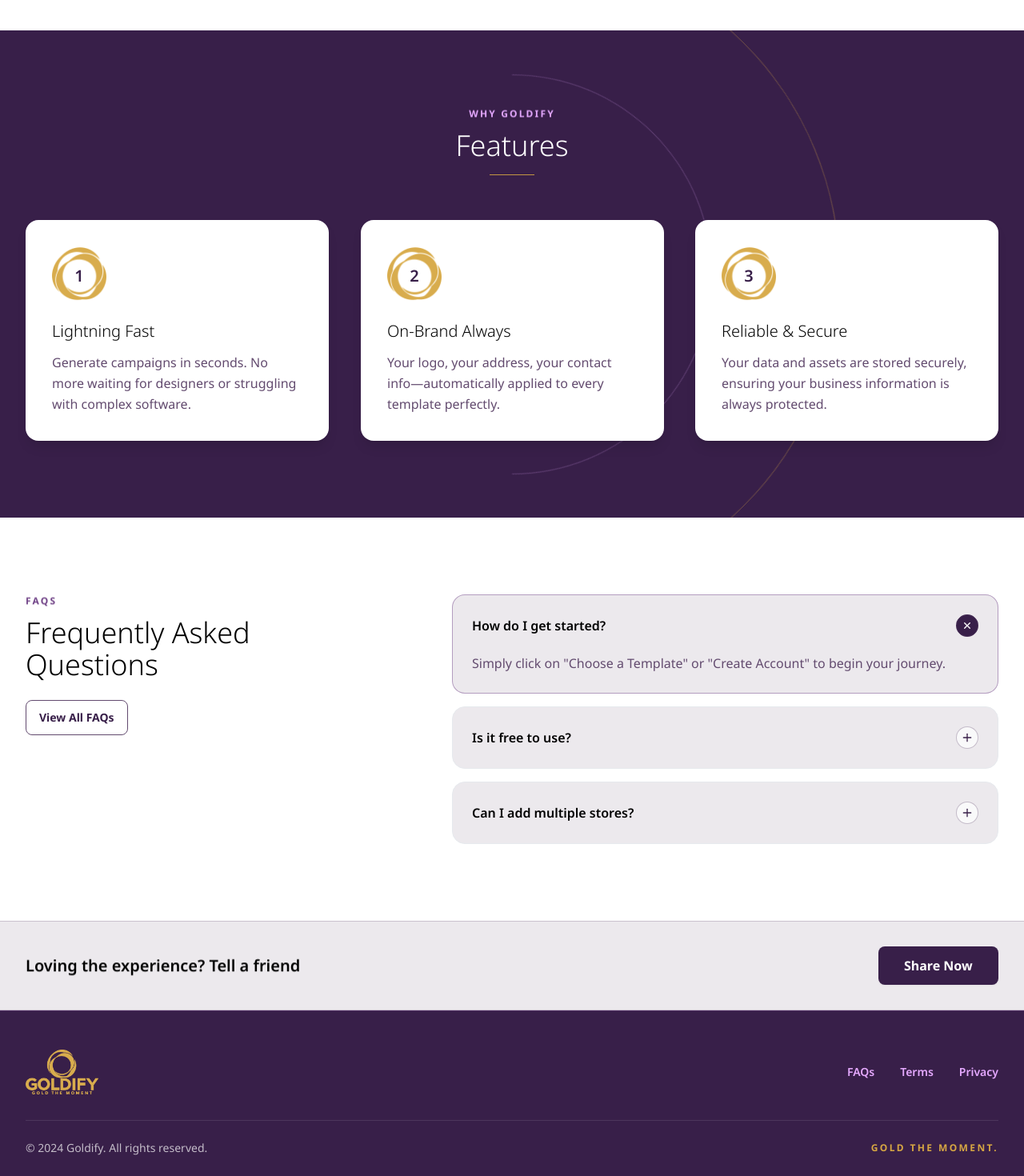
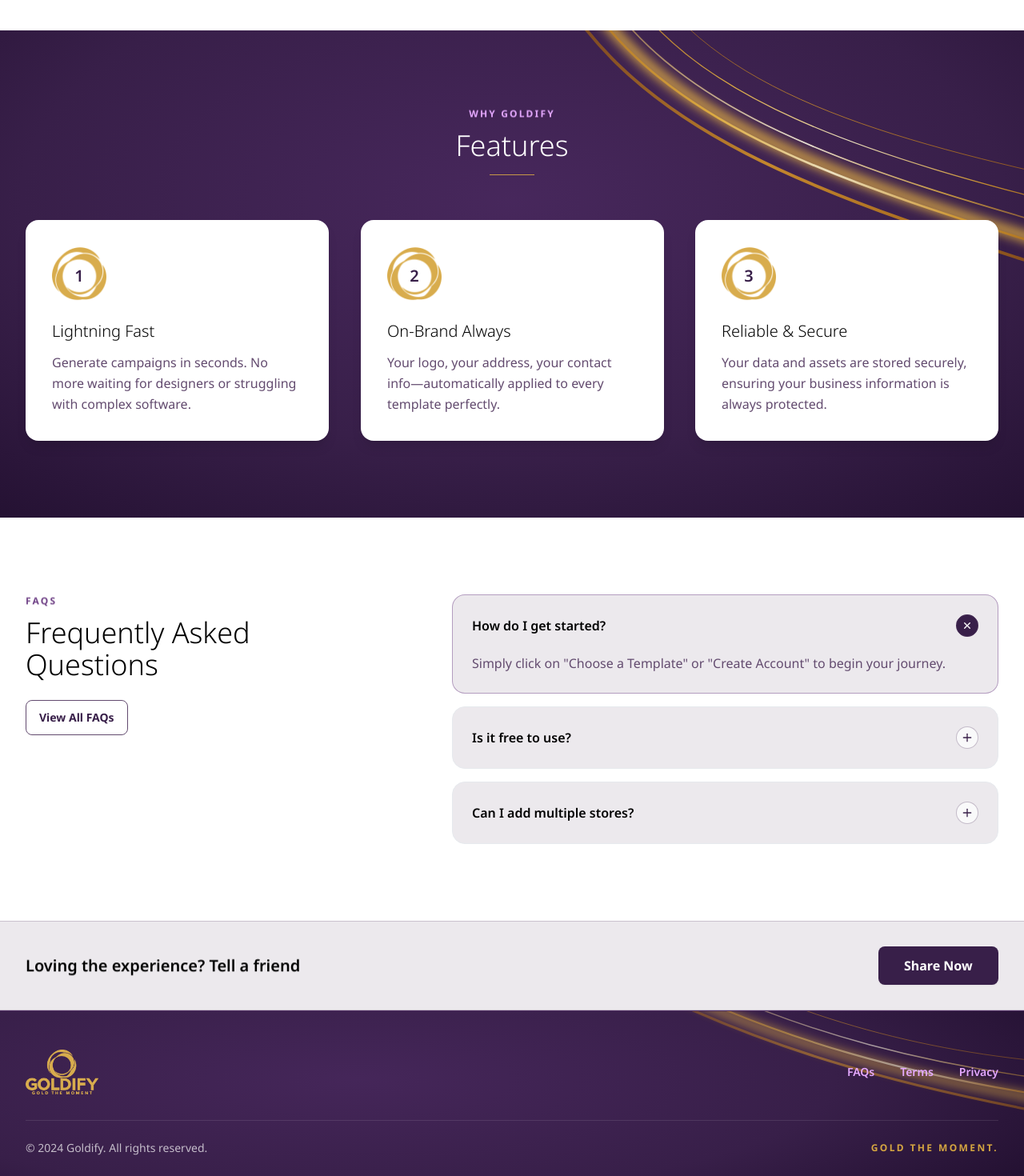
Before and after one commit to Vedant-CTOI/platform-wgc, a React (Vite) app in the folder frontend/: page / in a window 1280 px wide. Shown: the part 920-2390 px from the top of the page at 80% size. Built offline with nearby package versions, Linux system fonts and the light colour scheme.

Commit message:
Local only: add distinct single calligraphic gold ribbons to Features and Footer (off-canvas cropped, scroll-drawn)

```diff
--- a/frontend/App.tsx
+++ b/frontend/App.tsx
@@ -1,6 +1,6 @@
 import React, { useReducer, useEffect, useState } from 'react';
 import { AppState, Action, ViewState, UserProfile, Template, CampaignDraft } from './types';
-import { TopNav, ShareBand } from './components/SharedUI';
+import { TopNav, ShareBand, useInViewOnce } from './components/SharedUI';
 import { LandingView, RegisterView, LoginView, OTPView } from './views/AuthViews';
 import { ProfileView } from './views/MainViews';
 import { DashboardView, StoreManagementView } from './views/MainViews';
@@ -46,6 +46,149 @@ function appReducer(state: AppState, action: Action): AppState {
       return state;
   }
 }
+
+/* Grounded Plum 900 Goldify Footer with a single quiet 4-strand bottom-right calligraphic gold ribbon */
+const LandingFooter: React.FC<{ onNavigate: (view: ViewState) => void }> = ({ onNavigate }) => {
+  const footerReveal = useInViewOnce<HTMLElement>(false, '0px 0px -6% 0px');
+
+  return (
+    <footer
+      ref={footerReveal.ref}
+      className={`relative overflow-hidden bg-[#381F49] border-t border-[#704287]/40 pt-12 pb-8 mt-auto ${footerReveal.inView ? 'is-inview' : ''}`}
+    >
+      {/* Subtle silk-plum depth + single quiet 4-strand upper-right gold ribbon (endpoints strictly off-canvas, clear of bottom tagline) */}
+      <div aria-hidden="true" className="pointer-events-none absolute inset-0 overflow-hidden select-none">
+        <div
+          className="absolute inset-0"
+          style={{
+            background:
+              'radial-gradient(ellipse 75% 110% at 35% 40%, rgba(92, 51, 118, 0.36) 0%, rgba(56, 31, 73, 0.94) 62%, rgba(36, 17, 50, 1) 100%)',
+          }}
+        />
+        <svg
+          viewBox="0 0 680 175"
+          fill="none"
+          overflow="visible"
+          xmlns="http://www.w3.org/2000/svg"
+          className="absolute top-0 right-0 w-[240px] h-[62px] sm:w-[380px] sm:h-[98px] lg:w-[540px] lg:h-[139px] xl:w-[640px] xl:h-[165px] opacity-55 sm:opacity-65 lg:opacity-60"
+        >
+          <defs>
+            <linearGradient id="goldFootMain" x1="120" y1="-50" x2="770" y2="140" gradientUnits="userSpaceOnUse">
+              <stop offset="0%" stopColor="#B87212" stopOpacity="0.72" />
+              <stop offset="38%" stopColor="#F2BE42" stopOpacity="0.94" />
+              <stop offset="62%" stopColor="#FFF5CC" stopOpacity="1" />
+              <stop offset="86%" stopColor="#DF9C26" stopOpacity="0.88" />
+              <stop offset="100%" stopColor="#A9640E" stopOpacity="0.72" />
+            </linearGradient>
+            <linearGradient id="goldFootSheen" x1="160" y1="-45" x2="780" y2="125" gradientUnits="userSpaceOnUse">
+              <stop offset="0%" stopColor="#F2BE42" stopOpacity="0.4" />
+              <stop offset="52%" stopColor="#FFF9E4" stopOpacity="0.96" />
+              <stop offset="78%" stopColor="#F2BE42" stopOpacity="0.76" />
+              <stop offset="100%" stopColor="#D6921F" stopOpacity="0.4" />
+            </linearGradient>
+            <linearGradient id="goldFootDeep" x1="90" y1="-55" x2="770" y2="155" gradientUnits="userSpaceOnUse">
+              <stop offset="0%" stopColor="#8F4F08" stopOpacity="0.65" />
+              <stop offset="48%" stopColor="#DF9C26" stopOpacity="0.86" />
+              <stop offset="82%" stopColor="#C47D14" stopOpacity="0.8" />
+              <stop offset="100%" stopColor="#8A4A06" stopOpacity="0.65" />
+            </linearGradient>
+            <filter id="goldFootGlow" x="-35%" y="-35%" width="170%" height="170%">
+              <feGaussianBlur stdDeviation="7" />
+            </filter>
+          </defs>
+
+          <path
+            className="bh-swirl-glow"
+            d="M 135 -68 C 325 38, 535 92, 775 128"
+            stroke="#F2BE42"
+            strokeWidth="10"
+            strokeLinecap="round"
+            opacity="0.07"
+            filter="url(#goldFootGlow)"
+          />
+
+          {/* 4 sleek horizontal-sweeping strands — start strictly above top (y < -60), end strictly past right (x > 765), staying clear of bottom bar */}
+          <path
+            pathLength={100}
+            className="bh-swirl-strand bh-s1"
+            d="M 100 -72 C 305 46, 525 104, 772 146"
+            stroke="url(#goldFootDeep)"
+            strokeWidth="3.4"
+            strokeLinecap="round"
+          />
+          <path
+            pathLength={100}
+            className="bh-swirl-strand bh-s2"
+            d="M 145 -68 C 338 38, 548 92, 778 122"
+            stroke="url(#goldFootMain)"
+            strokeWidth="2.3"
+            strokeLinecap="round"
+          />
+          <path
+            pathLength={100}
+            className="bh-swirl-strand bh-s3"
+            d="M 192 -66 C 372 30, 570 78, 782 98"
+            stroke="url(#goldFootSheen)"
+            strokeWidth="1.5"
+            strokeLinecap="round"
+          />
+          <path
+            pathLength={100}
+            className="bh-swirl-strand bh-s4"
+            d="M 244 -64 C 410 22, 594 64, 786 72"
+            stroke="url(#goldFootDeep)"
+            strokeWidth="0.95"
+            strokeLinecap="round"
+          />
+        </svg>
+      </div>
+
+      <div className="relative z-10 max-w-7xl mx-auto px-4 sm:px-6 lg:px-8">
+        <div className="flex flex-col md:flex-row justify-between items-start md:items-center gap-8 pb-8">
+          <button
+            type="button"
+            onClick={() => window.scrollTo({ top: 0, behavior: 'smooth' })}
+            className="focus:outline-none focus-visible:ring-2 focus-visible:ring-[#F2BE42] rounded-lg"
+            aria-label="Goldify — Back to top"
+          >
+            <img
+              src="/goldify-logo-full.png"
+              alt="Goldify — Gold the moment"
+              className="h-14 w-auto object-contain select-none"
+            />
+          </button>
+          <nav className="flex flex-wrap items-center gap-x-8 gap-y-3 text-sm font-semibold" aria-label="Footer navigation">
+            <button
+              type="button"
+              onClick={() => onNavigate('faq')}
+              className="bh-link text-[#E5A9FF] hover:text-[#F2BE42] transition-colors"
+            >
+              FAQs
+            </button>
+            <a
+              href="#"
+              onClick={(e) => { e.preventDefault(); onNavigate('terms'); }}
+              className="bh-link text-[#E5A9FF] hover:text-[#F2BE42] transition-colors"
+            >
+              Terms
+            </a>
+            <a
+              href="#"
+              onClick={(e) => { e.preventDefault(); onNavigate('privacy'); }}
+              className="bh-link text-[#E5A9FF] hover:text-[#F2BE42] transition-colors"
+            >
+              Privacy
+            </a>
+          </nav>
+        </div>
+        <div className="border-t border-white/10 pt-6 flex flex-col sm:flex-row justify-between items-center gap-3">
+          <p className="text-white/70 text-sm">© 2024 Goldify. All rights reserved.</p>
+          <p className="text-[#F2BE42]/85 text-xs font-bold uppercase tracking-[0.2em]">Gold the moment.</p>
+        </div>
+      </div>
+    </footer>
+  );
+};
 
 export default function App() {
   const [state, dispatch] = useReducer(appReducer, initialState);
@@ -143,53 +286,7 @@ export default function App() {
       {(state.currentView === 'landing' || (state.currentView === 'dashboard' && state.user)) && <ShareBand />}
 
       {/* Grounded Plum 900 Goldify Brand Footer for Landing */}
-      {state.currentView === 'landing' && (
-        <footer className="bg-[#381F49] border-t border-[#704287]/40 pt-12 pb-8 mt-auto">
-          <div className="max-w-7xl mx-auto px-4 sm:px-6 lg:px-8">
-            <div className="flex flex-col md:flex-row justify-between items-start md:items-center gap-8 pb-8">
-              <button
-                type="button"
-                onClick={() => window.scrollTo({ top: 0, behavior: 'smooth' })}
-                className="focus:outline-none focus-visible:ring-2 focus-visible:ring-[#F2BE42] rounded-lg"
-                aria-label="Goldify — Back to top"
-              >
-                <img
-                  src="/goldify-logo-full.png"
-                  alt="Goldify — Gold the moment"
-                  className="h-14 w-auto object-contain select-none"
-                />
-              </button>
-              <nav className="flex flex-wrap items-center gap-x-8 gap-y-3 text-sm font-semibold" aria-label="Footer navigation">
-                <button
-                  type="button"
-                  onClick={() => navigate('faq')}
-                  className="bh-link text-[#E5A9FF] hover:text-[#F2BE42] transition-colors"
-                >
-                  FAQs
-                </button>
-                <a
-                  href="#"
-                  onClick={(e) => { e.preventDefault(); navigate('terms'); }}
-                  className="bh-link text-[#E5A9FF] hover:text-[#F2BE42] transition-colors"
-                >
-                  Terms
-                </a>
-                <a
-                  href="#"
-                  onClick={(e) => { e.preventDefault(); navigate('privacy'); }}
-                  className="bh-link text-[#E5A9FF] hover:text-[#F2BE42] transition-colors"
-                >
-                  Privacy
-                </a>
-              </nav>
-            </div>
-            <div className="border-t border-white/10 pt-6 flex flex-col sm:flex-row justify-between items-center gap-3">
-              <p className="text-white/70 text-sm">© 2024 Goldify. All rights reserved.</p>
-              <p className="text-[#F2BE42]/85 text-xs font-bold uppercase tracking-[0.2em]">Gold the moment.</p>
-            </div>
-          </div>
-        </footer>
-      )}
+      {state.currentView === 'landing' && <LandingFooter onNavigate={navigate} />}
     </div>
   );
 }
--- a/frontend/components/SharedUI.tsx
+++ b/frontend/components/SharedUI.tsx
@@ -5,8 +5,8 @@ import { ADDRESS_LIMITS } from '../constants';
 // --- Play-once viewport reveal hook (Barber Hauler style) ---
 // Waits until an element genuinely enters the user's sightline (default 30% up from viewport bottom),
 // with a bottom-of-page fallback so elements near the footer always reveal cleanly.
-export const useInViewOnce = (immediate = false, rootMargin = '0px 0px -30% 0px') => {
-  const ref = useRef<HTMLDivElement | null>(null);
+export const useInViewOnce = <T extends HTMLElement = HTMLDivElement>(immediate = false, rootMargin = '0px 0px -30% 0px') => {
+  const ref = useRef<T | null>(null);
   const [inView, setInView] = useState(false);
 
   useEffect(() => {
--- a/frontend/views/AuthViews.tsx
+++ b/frontend/views/AuthViews.tsx
@@ -159,10 +159,110 @@ const GoldHeroSwirls: React.FC<{ drift: number }> = ({ drift }) => {
   );
 };
 
+/* Single wider, shallower Top-Right 5-strand calligraphic ribbon for Features (distinct geometry from Hero) */
+const GoldFeaturesRibbon: React.FC = () => (
+  <div aria-hidden="true" className="pointer-events-none absolute inset-0 overflow-hidden select-none">
+    {/* Matching silk-plum ambient depth */}
+    <div
+      className="absolute inset-0"
+      style={{
+        background:
+          'radial-gradient(ellipse 80% 85% at 50% 35%, rgba(92, 51, 118, 0.42) 0%, rgba(56, 31, 73, 0.94) 60%, rgba(36, 17, 50, 1) 100%)',
+      }}
+    />
+
+    {/* Single top-right flowing wave-arc: enters strictly above top edge (y < -85), exits strictly past right edge (x > 840) */}
+    <svg
+      viewBox="0 0 760 440"
+      fill="none"
+      overflow="visible"
+      xmlns="http://www.w3.org/2000/svg"
+      className="absolute top-0 right-0 w-[230px] h-[133px] sm:w-[340px] sm:h-[197px] lg:w-[540px] lg:h-[312px] xl:w-[680px] xl:h-[394px] opacity-75 sm:opacity-85 lg:opacity-90"
+    >
+      <defs>
+        <linearGradient id="goldFeatMain" x1="120" y1="-60" x2="820" y2="340" gradientUnits="userSpaceOnUse">
+          <stop offset="0%" stopColor="#B87212" stopOpacity="0.8" />
+          <stop offset="34%" stopColor="#F2BE42" stopOpacity="0.96" />
+          <stop offset="56%" stopColor="#FFF5CC" stopOpacity="1" />
+          <stop offset="80%" stopColor="#E2A428" stopOpacity="0.92" />
+          <stop offset="100%" stopColor="#A9640E" stopOpacity="0.8" />
+        </linearGradient>
+        <linearGradient id="goldFeatSheen" x1="150" y1="-50" x2="830" y2="310" gradientUnits="userSpaceOnUse">
+          <stop offset="0%" stopColor="#F2BE42" stopOpacity="0.45" />
+          <stop offset="48%" stopColor="#FFF9E4" stopOpacity="0.98" />
+          <stop offset="74%" stopColor="#F2BE42" stopOpacity="0.82" />
+          <stop offset="100%" stopColor="#D6921F" stopOpacity="0.4" />
+        </linearGradient>
+        <linearGradient id="goldFeatDeep" x1="90" y1="-70" x2="840" y2="370" gradientUnits="userSpaceOnUse">
+          <stop offset="0%" stopColor="#8F4F08" stopOpacity="0.7" />
+          <stop offset="46%" stopColor="#DF9C26" stopOpacity="0.92" />
+          <stop offset="78%" stopColor="#C47D14" stopOpacity="0.86" />
+          <stop offset="100%" stopColor="#8A4A06" stopOpacity="0.7" />
+        </linearGradient>
+        <filter id="goldFeatGlow" x="-35%" y="-35%" width="170%" height="170%">
+          <feGaussianBlur stdDeviation="8" />
+        </filter>
+      </defs>
+
+      <path
+        className="bh-swirl-glow"
+        d="M 120 -95 C 235 125, 495 205, 865 320"
+        stroke="#F2BE42"
+        strokeWidth="13"
+        strokeLinecap="round"
+        opacity="0.08"
+        filter="url(#goldFeatGlow)"
+      />
+
+      {/* 5 fanned calligraphic strands — slightly tighter over the crest, fanning gracefully outward toward the right border */}
+      <path
+        pathLength={100}
+        className="bh-swirl-strand bh-s1"
+        d="M 85 -102 C 205 148, 480 232, 878 358"
+        stroke="url(#goldFeatDeep)"
+        strokeWidth="4.4"
+        strokeLinecap="round"
+      />
+      <path
+        pathLength={100}
+        className="bh-swirl-strand bh-s2"
+        d="M 118 -96 C 232 132, 502 212, 872 326"
+        stroke="url(#goldFeatMain)"
+        strokeWidth="3.0"
+        strokeLinecap="round"
+      />
+      <path
+        pathLength={100}
+        className="bh-swirl-strand bh-s3"
+        d="M 148 -92 C 258 116, 520 194, 868 292"
+        stroke="url(#goldFeatSheen)"
+        strokeWidth="1.95"
+        strokeLinecap="round"
+      />
+      <path
+        pathLength={100}
+        className="bh-swirl-strand bh-s4"
+        d="M 182 -90 C 288 100, 540 174, 864 256"
+        stroke="url(#goldFeatMain)"
+        strokeWidth="1.45"
+        strokeLinecap="round"
+      />
+      <path
+        pathLength={100}
+        className="bh-swirl-strand bh-s5"
+        d="M 222 -90 C 322 86, 565 152, 860 216"
+        stroke="url(#goldFeatDeep)"
+        strokeWidth="0.95"
+        strokeLinecap="round"
+      />
+    </svg>
+  </div>
+);
+
 export const LandingView: React.FC<AuthProps> = ({ onNavigate, user }) => {
-  const hero = useInViewOnce(true);
+  const hero = useInViewOnce<HTMLElement>(true);
   const about = useInViewOnce();
-  const features = useInViewOnce();
+  const features = useInViewOnce<HTMLElement>();
   const faqs = useInViewOnce();
   const [openFaq, setOpenFaq] = useState<number | null>(0);
   const [heroDrift, setHeroDrift] = useState(0);
@@ -255,19 +355,10 @@ export const LandingView: React.FC<AuthProps> = ({ onNavigate, user }) => {
         </div>
       </section>
 
-      {/* Features — Plum 900 section, Lilac eyebrow, editorial white cards with Gold top wipe rule & Goldify 1, 2, 3 rings */}
-      <section className="relative overflow-hidden py-20 sm:py-24 px-4 sm:px-6 lg:px-8 bg-[#381F49]">
-        <div ref={features.ref} className={features.inView ? 'is-inview' : ''}>
-          <div aria-hidden="true" className="pointer-events-none absolute inset-0 overflow-hidden">
-            <span
-              className="bh-arc-outer w-[560px] h-[560px] sm:w-[820px] sm:h-[820px]"
-              style={{ borderTopColor: 'rgba(242, 190, 66, 0.28)', borderRightColor: 'rgba(242, 190, 66, 0.28)' }}
-            />
-            <span
-              className="bh-arc-inner w-[360px] h-[360px] sm:w-[500px] sm:h-[500px]"
-              style={{ borderTopColor: 'rgba(229, 169, 255, 0.22)', borderRightColor: 'rgba(229, 169, 255, 0.22)' }}
-            />
-          </div>
+      {/* Features — Plum 900 section, single top-right calligraphic gold ribbon, editorial white cards with Gold top wipe rule & Goldify 1, 2, 3 rings */}
+      <section ref={features.ref} className="relative overflow-hidden py-20 sm:py-24 px-4 sm:px-6 lg:px-8 bg-[#381F49]">
+        <div className={features.inView ? 'is-inview' : ''}>
+          <GoldFeaturesRibbon />
 
           <div className="relative z-10 max-w-7xl mx-auto text-center mb-14">
             <p className="bh-fade-up text-xs font-bold uppercase tracking-[0.18em] text-[#E5A9FF] mb-3">
```
